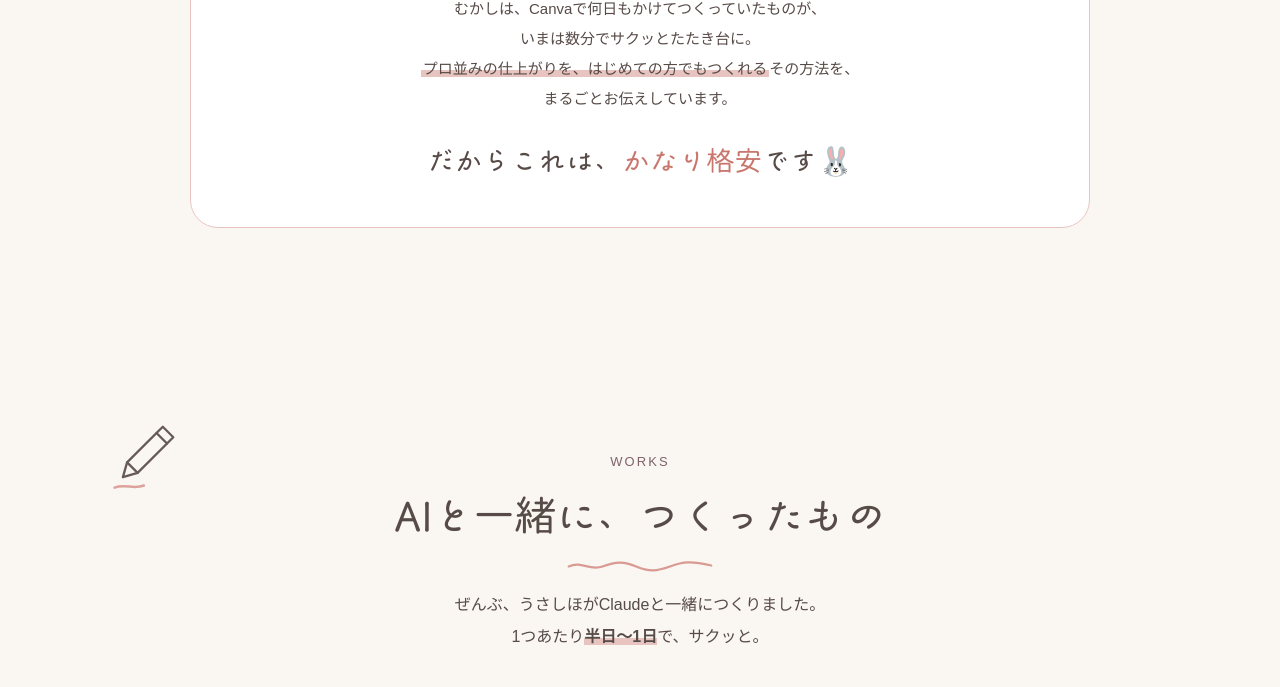
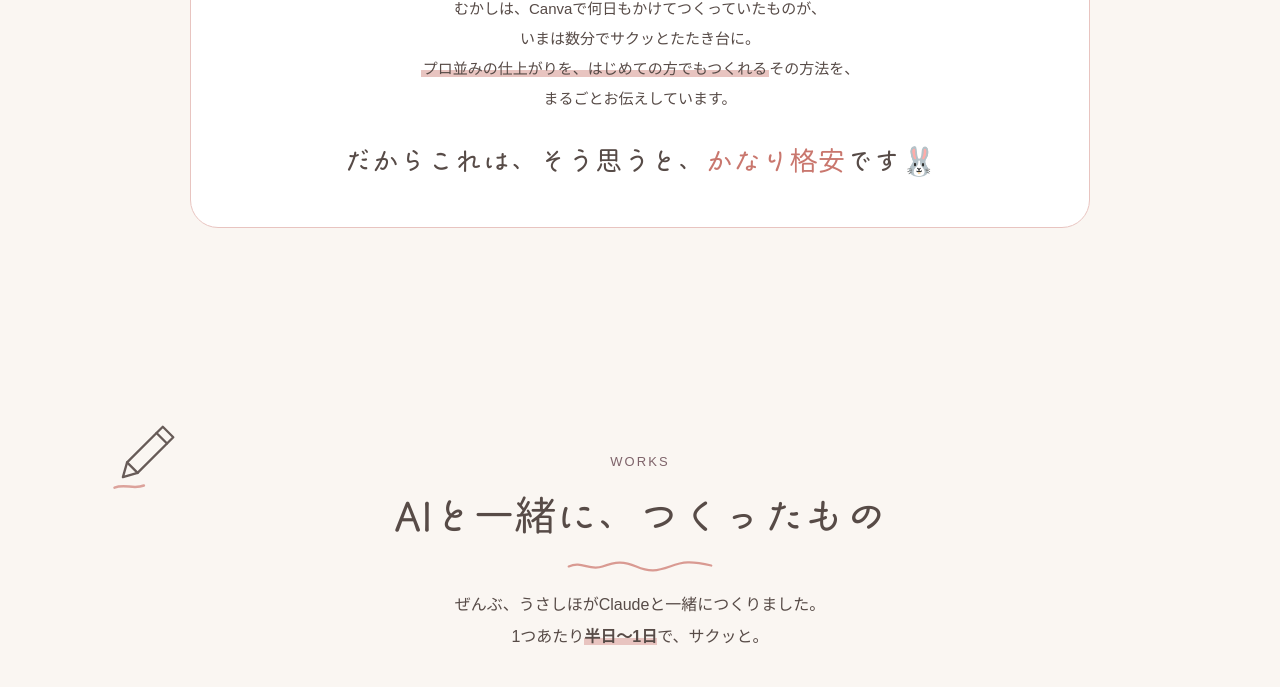
Before and after one commit to shihoyoga/shihousa-ai-lp, a plain HTML site: page 1116/index.html in a window 1280 px wide. Shown: the part 2220-2907 px from the top of the page. Drawn offline with nearby package versions, Linux system fonts and the light colour scheme; a web font is replaced by a local one.

Commit message:
11/16 LP: 「だからこれは、そう思うと、かなり格安です」に変更
Co-Authored-By: Claude Opus 5.5 <noreply@anthropic.com>
Claude-Session: https://claude.ai/code/session_01NDekRbZqzMw4WRMVmtCucC

```diff
--- a/1116/index.html
+++ b/1116/index.html
@@ -268,7 +268,7 @@ main [style*="background: #574B47"][style*="border-radius: 28px"] { border-radiu
         </div>
       </div>
       <p style="margin: 28px 0 0; font-size: 15px; line-height: 2; text-align: center;">むかしは、Canvaで何日もかけてつくっていたものが、<br data-pc-br="">いまは数分でサクッとたたき台に。<br><span style="background: linear-gradient(transparent 58%, #E8C4C0 58%); padding: 0 2px;">プロ並みの仕上がりを、はじめての方でもつくれる</span>その方法を、<br data-pc-br="">まるごとお伝えしています。</p>
-      <p style="margin: 24px 0 0; text-align: center; font-family: 'Kanata', 'Kanata2', 'Shippori Mincho', serif; font-size: clamp(22px, 3vw, 28px); line-height: 1.6;">だからこれは、<br data-sp-br=""><span style="color: #C9776E;">かなり格安</span>です🐰</p>
+      <p style="margin: 24px 0 0; text-align: center; font-family: 'Kanata', 'Kanata2', 'Shippori Mincho', serif; font-size: clamp(22px, 3vw, 28px); line-height: 1.6;">だからこれは、そう思うと、<br data-sp-br=""><span style="color: #C9776E;">かなり格安</span>です🐰</p>
     </div>
   </section>
 
```
